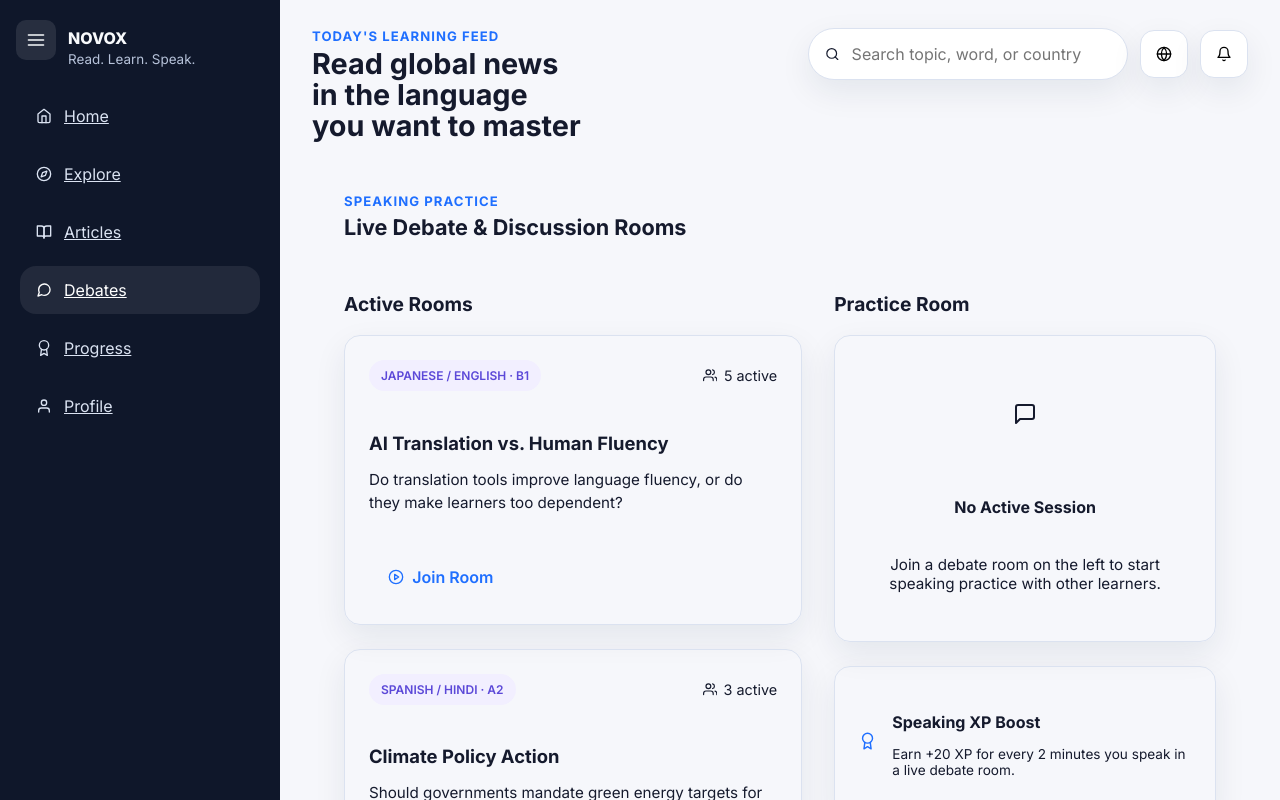
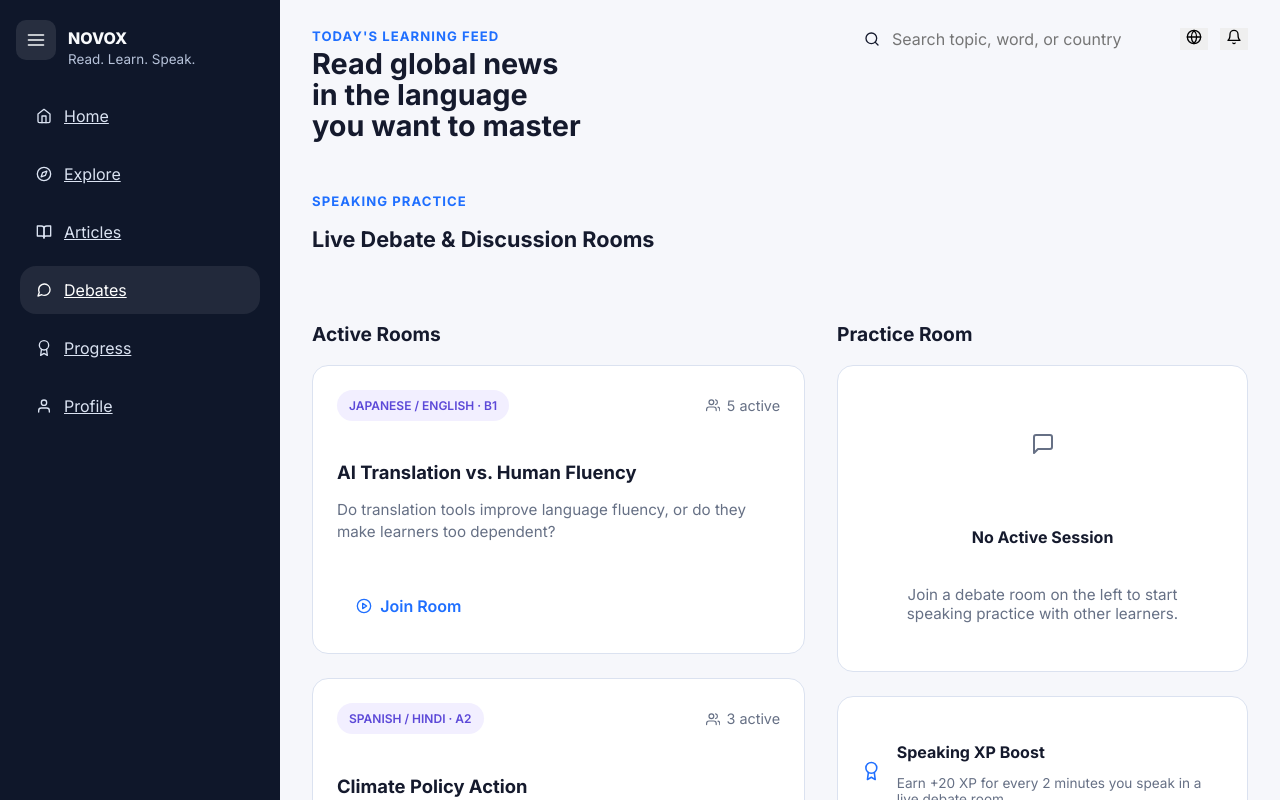
Before and after one commit to TOGHoney/NOVOX, a React (Vite) app in the folder usshorts/: page /debates in a window 1280 px wide. Shown: the top 800 px of the page. Built offline with nearby package versions, Linux system fonts and the light colour scheme.

Commit message:
Initial commit V3

```diff
--- a/usshorts/src/pages/Home.jsx
+++ b/usshorts/src/pages/Home.jsx
@@ -12,6 +12,7 @@ export default function Home() {
   );
 
   return (
+    <div style={{ maxWidth: '1100px', margin: '0 auto', padding: '2rem' }}>
       <section className="feed-layout">
         <div className="news-column">
           <div className="section-head">
@@ -36,5 +37,6 @@ export default function Home() {
         </div>
         <ArticlePanel article={activeArticle} />
       </section>
+    </div>
   );
 }
--- a/usshorts/src/pages/Progress.jsx
+++ b/usshorts/src/pages/Progress.jsx
@@ -2,7 +2,7 @@ import DashboardPanel from '../components/DashboardPanel';
 
 export default function Progress() {
     return (
-        <div className="progress-page" style={{ padding: '2rem', maxWidth: '1200px', margin: '0 auto' }}>
+        <div className="progress-page">
             <div className="section-head" style={{ marginBottom: '2rem' }}>
                 <div>
                     <p className="eyebrow">Learning dashboard</p>
--- a/usshorts/src/styles/global.css
+++ b/usshorts/src/styles/global.css
@@ -12,6 +12,8 @@
   --success: #15803d;
   --shadow: 0 12px 32px rgba(18, 38, 63, 0.08);
   --radius: 24px;
+  --text-muted: #667085;
+  --bg-card: #ffffff;
 }
 
 * {
@@ -48,12 +50,26 @@ input {
   background: transparent;
 }
 
+/* ── App Shell ── */
+
 .app-shell {
   min-height: 100vh;
   display: grid;
   grid-template-columns: 280px 1fr;
   transition: grid-template-columns 0.3s ease;
 }
+
+.app-main {
+  display: flex;
+  flex-direction: column;
+  min-width: 0;
+}
+
+.content-area {
+  flex: 1;
+}
+
+/* ── Sidebar ── */
 
 .sidebar {
   transition: transform 0.3s ease, width 0.3s ease, padding 0.3s ease;
@@ -79,7 +95,6 @@ input {
   overflow: hidden;
 }
 
-/* Fixed toggle button that rides the sidebar edge */
 .sidebar-toggle-btn {
   position: fixed;
   top: 20px;
@@ -197,11 +212,7 @@ input {
   margin: 8px 0 6px;
 }
 
-.app-main {
-  display: flex;
-  flex-direction: column;
-  min-width: 0;
-}
+/* ── Topbar ── */
 
 .topbar {
   display: flex;
@@ -224,15 +235,6 @@ input {
   line-height: 1.08;
 }
 
-.eyebrow {
-  margin: 0;
-  color: var(--primary);
-  font-size: 0.82rem;
-  text-transform: uppercase;
-  letter-spacing: 0.08em;
-  font-weight: 700;
-}
-
 .topbar-actions {
   display: flex;
   align-items: center;
@@ -245,131 +247,17 @@ input {
   gap: 10px;
   min-width: 320px;
   padding: 0 16px;
-  height: 52px;
-  background: var(--surface);
-  border: 1px solid var(--border);
-  border-radius: 999px;
-  box-shadow: var(--shadow);
 }
 
-.search-box input {
-  width: 100%;
-}
+/* ── Eyebrow & Pills ── */
 
-.icon-btn {
-  width: 48px;
-  height: 48px;
-  border-radius: 14px;
-  background: var(--surface);
-  border: 1px solid var(--border);
-  display: grid;
-  place-items: center;
-  box-shadow: var(--shadow);
-}
-
-.mobile-only {
-  display: none;
-}
-
-.content-area {
-  padding: 0 32px 32px;
-  display: grid;
-  gap: 26px;
-}
-
-.feed-layout {
-  display: grid;
-  grid-template-columns: minmax(320px, 420px) minmax(0, 1fr);
-  gap: 24px;
-  align-items: start;
-}
-
-.news-column,
-.article-panel,
-.panel {
-  background: var(--surface);
-  border-radius: var(--radius);
-  border: 1px solid var(--border);
-  box-shadow: var(--shadow);
-}
-
-.news-column {
-  padding: 22px;
-}
-
-.article-panel {
-  padding: 22px;
-}
-
-.section-head,
-.panel-heading,
-.article-toolbar {
-  display: flex;
-  align-items: center;
-  justify-content: space-between;
-  gap: 14px;
-}
-
-.section-head h2,
-.panel-heading h3,
-.article-body h2 {
-  margin: 6px 0 0;
-}
-
-.section-head h2 {
-  font-size: 1.35rem;
-  line-height: 1.18;
-}
-
-.news-list {
-  margin-top: 20px;
-  display: grid;
-  gap: 16px;
-}
-
-.news-card {
-  border: 1px solid var(--border);
-  border-radius: 20px;
-  padding: 18px;
-  background: var(--surface-3);
-}
-
-.news-card.selected {
-  border-color: rgba(31, 111, 255, 0.35);
-  background: #f4f8ff;
-}
-
-.news-card h3 {
-  margin: 12px 0 10px;
-  font-size: 1.05rem;
-  line-height: 1.35;
-}
-
-.news-card p {
-  margin: 0 0 16px;
-  color: var(--muted);
-  line-height: 1.6;
-}
-
-.news-meta-row,
-.news-meta-grid,
-.toolbar-actions {
-  display: flex;
-  flex-wrap: wrap;
-  gap: 10px;
-  align-items: center;
-}
-
-.news-meta-grid span,
-.muted {
-  color: var(--muted);
-  font-size: 0.92rem;
-}
-
-.news-meta-grid span {
-  display: inline-flex;
-  align-items: center;
-  gap: 7px;
+.eyebrow {
+  margin: 0;
+  color: var(--primary);
+  font-size: 0.82rem;
+  text-transform: uppercase;
+  letter-spacing: 0.08em;
+  font-weight: 700;
 }
 
 .pill {
@@ -392,6 +280,84 @@ input {
   background: #e9f9ee;
   color: var(--success);
 }
+
+/* ── Section Head ── */
+
+.section-head {
+  display: flex;
+  align-items: flex-start;
+  justify-content: space-between;
+  gap: 16px;
+}
+
+.section-head h2 {
+  font-size: 1.35rem;
+  line-height: 1.18;
+}
+
+/* ── News Card ── */
+
+.news-list {
+  margin-top: 20px;
+  display: grid;
+  gap: 16px;
+}
+
+.news-card {
+  border: 1px solid var(--border);
+  border-radius: 20px;
+  padding: 18px;
+  background: var(--surface-3);
+  transition: border-color 0.2s ease, background 0.2s ease;
+}
+
+.news-card:hover {
+  border-color: rgba(31, 111, 255, 0.25);
+}
+
+.news-card.selected {
+  border-color: rgba(31, 111, 255, 0.35);
+  background: #f4f8ff;
+}
+
+.news-card h3 {
+  margin: 12px 0 10px;
+  font-size: 1.05rem;
+  line-height: 1.35;
+}
+
+.news-card p {
+  margin: 0 0 16px;
+  color: var(--muted);
+  line-height: 1.6;
+}
+
+.news-meta-row {
+  display: flex;
+  flex-wrap: wrap;
+  gap: 10px;
+  align-items: center;
+}
+
+.news-meta-grid {
+  display: flex;
+  flex-wrap: wrap;
+  gap: 10px;
+  align-items: center;
+}
+
+.news-meta-grid span {
+  display: inline-flex;
+  align-items: center;
+  gap: 7px;
+}
+
+.muted {
+  color: var(--muted);
+  font-size: 0.92rem;
+}
+
+/* ── Buttons ── */
 
 .primary-btn,
 .ghost-btn {
@@ -420,10 +386,87 @@ input {
   background: #0f172a;
 }
 
+.secondary-tone:hover {
+  background: #1e293b;
+}
+
 .ghost-btn {
   background: #f8fafc;
   color: var(--text);
   border: 1px solid var(--border);
+}
+
+.ghost-btn:hover {
+  background: var(--surface-2);
+  border-color: var(--primary);
+  color: var(--primary);
+}
+
+/* ── Filter Buttons (Articles page) ── */
+
+.filter-group h4 {
+  margin-bottom: 0.5rem;
+  font-size: 0.9rem;
+  color: var(--muted);
+  font-weight: 600;
+}
+
+.filter-btn {
+  padding: 0.5rem 1rem;
+  border-radius: 10px;
+  border: 1px solid var(--border);
+  background: var(--surface);
+  color: var(--text);
+  cursor: pointer;
+  font-weight: 500;
+  font-size: 0.88rem;
+  transition: background 0.2s ease, color 0.2s ease, border-color 0.2s ease, box-shadow 0.2s ease;
+}
+
+.filter-btn:hover {
+  border-color: var(--primary);
+  color: var(--primary);
+}
+
+.filter-btn.active {
+  background: var(--primary);
+  color: white;
+  border-color: var(--primary);
+  box-shadow: 0 2px 8px rgba(31, 111, 255, 0.25);
+}
+
+/* ── Feed Layout ── */
+
+.feed-layout {
+  display: grid;
+  grid-template-columns: 1.2fr 1fr;
+  gap: 2rem;
+  align-items: start;
+}
+
+.news-column {
+  min-width: 0;
+}
+
+/* ── Article Panel ── */
+
+.article-panel {
+  position: sticky;
+  top: 20px;
+}
+
+.article-toolbar {
+  display: flex;
+  align-items: center;
+  gap: 12px;
+  flex-wrap: wrap;
+}
+
+.toolbar-actions {
+  display: flex;
+  flex-wrap: wrap;
+  gap: 10px;
+  align-items: center;
 }
 
 .article-body {
@@ -437,6 +480,8 @@ input {
   color: #334155;
   line-height: 1.75;
 }
+
+/* ── Translation & Discussion ── */
 
 .translation-box,
 .discussion-card {
@@ -462,6 +507,8 @@ input {
   letter-spacing: 0.07em;
 }
 
+/* ── Dashboard / Progress ── */
+
 .dashboard-grid {
   display: grid;
   grid-template-columns: 1.5fr 1fr;
@@ -470,6 +517,16 @@ input {
 
 .panel {
   padding: 22px;
+  border-radius: 20px;
+  background: var(--surface);
+  border: 1px solid var(--border);
+}
+
+.panel-heading {
+  display: flex;
+  align-items: flex-start;
+  justify-content: space-between;
+  gap: 12px;
 }
 
 .stats-grid {
@@ -542,6 +599,30 @@ input {
   font-weight: 600;
 }
 
+/* ── Pages ── */
+
+.articles-page {
+  max-width: 900px;
+  margin: 0 auto;
+  padding: 2rem;
+}
+
+.progress-page {
+  max-width: 1000px;
+  margin: 0 auto;
+  padding: 2rem;
+}
+
+.filters-container {
+  display: flex;
+  gap: 2rem;
+  margin-bottom: 2rem;
+  justify-content: center;
+  flex-wrap: wrap;
+}
+
+/* ── Backdrop ── */
+
 .backdrop {
   display: none;
   position: fixed;
@@ -549,8 +630,9 @@ input {
   background: rgba(15, 23, 42, 0.5);
 }
 
+/* ── Responsive ── */
+
 @media (max-width: 1180px) {
-
   .feed-layout,
   .dashboard-grid {
     grid-template-columns: 1fr;
@@ -629,4 +711,9 @@ input {
     padding: 18px;
     border-radius: 20px;
   }
+
+  .filters-container {
+    flex-direction: column;
+    align-items: stretch;
+  }
 }
```
Also changed, not shown: usshorts/src/pages/Articles.jsx (+11 -38 lines). Lines whose indentation alone changed are shown as unchanged.
